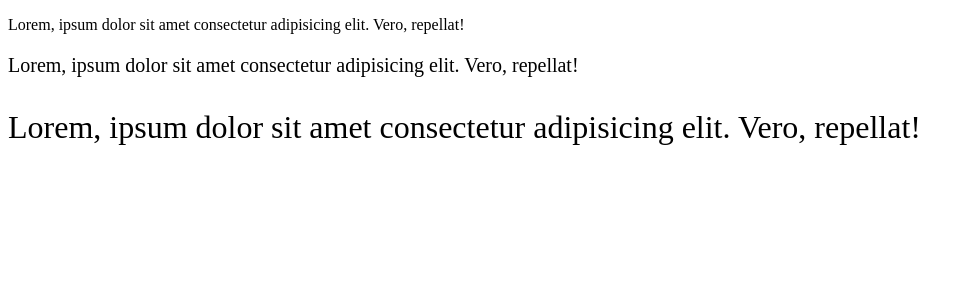
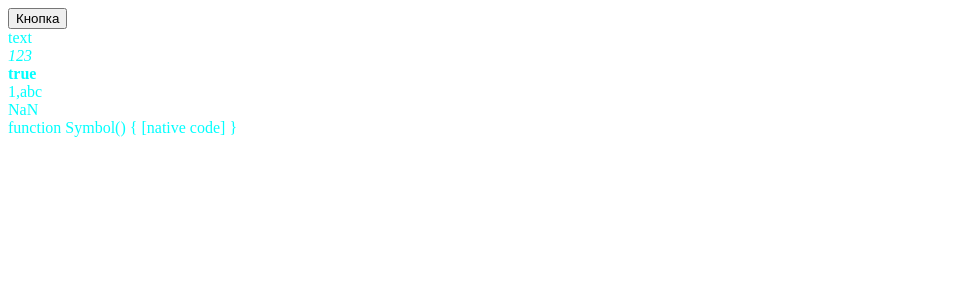
Before and after one commit to AndriiStoliarov/frameworks, an Angular app in the folder angular/yuriSimonov/basic-course-2023/: page / in a window 1280 px wide. Shown: the top 300 px of the page, without its empty margins (0-973 px from the left). Built offline with nearby package versions, Linux system fonts and the light colour scheme.

Commit message:
lesson 15 passed

```diff
--- a/angular/yuriSimonov/basic-course-2023/src/app/app.component.html
+++ b/angular/yuriSimonov/basic-course-2023/src/app/app.component.html
@@ -123,7 +123,7 @@
   <span *ngSwitchDefault>{{ item }}</span>
 </div> -->
 
-<!-- lesson 12 -------------------------------------------------------------->
+<!-- lesson 12 ------------------------------------------>
 <!-- <button (click)="toggler = !toggler">Кнопка</button>
 
 <p *ngIf="toggler">
@@ -247,8 +247,131 @@
 
 <!-- <p [style]="cssProperties">Lorem, ipsum dolor sit amet consectetur adipisicing elit. Vero, repellat!</p> -->
 
-<p>Lorem, ipsum dolor sit amet consectetur adipisicing elit. Vero, repellat!</p>
+<!-- <p>Lorem, ipsum dolor sit amet consectetur adipisicing elit. Vero, repellat!</p> -->
 
-<p [style.font-size.px]="20">Lorem, ipsum dolor sit amet consectetur adipisicing elit. Vero, repellat!</p>
+<!-- <p [style.font-size.px]="20">Lorem, ipsum dolor sit amet consectetur adipisicing elit. Vero, repellat!</p> -->
 
-<p [ngStyle]="{ 'font-size.px': 32 }">Lorem, ipsum dolor sit amet consectetur adipisicing elit. Vero, repellat!</p>
+<!-- <p [ngStyle]="{ 'font-size.px': 32 }">Lorem, ipsum dolor sit amet consectetur adipisicing elit. Vero, repellat!</p> -->
+
+<!-- lesson 15 ------------------------------------------>
+<button (click)="toggler = !toggler">Кнопка</button>
+
+<!-- <p *ngIf="toggler">
+  Lorem ipsum, dolor sit amet consectetur adipisicing elit. Amet, provident?
+</p>
+
+@if (toggler) {
+<p class="aqua">
+  Lorem ipsum, dolor sit amet consectetur adipisicing elit. Amet, provident?
+</p>
+} -->
+
+<!-- <p *ngIf="toggler; else test">
+  Lorem ipsum dolor sit amet consectetur adipisicing elit. Dicta, deserunt.
+</p>
+
+<ng-template #test>
+  <p>Текст из ng-template</p>
+</ng-template>
+
+@if (toggler) {
+<p class="aqua">
+  Lorem ipsum dolor sit amet consectetur adipisicing elit. Dicta, deserunt.
+</p>
+} @else {
+<p class="aqua">Текст из else</p>
+} -->
+
+<!-- @if (toggler) {
+<p class="aqua">
+  Lorem ipsum dolor sit amet consectetur adipisicing elit. Dicta, deserunt.
+</p>
+} @else if (true) {
+<p class="aqua">Еще одно условие</p>
+} @else {
+<p class="aqua">Текст из else</p>
+} -->
+
+<!-- <div *ngFor="let item of arr; trackBy: someTrackByMethod">
+  <span>{{ item }}</span>
+</div>
+
+@for (item of arr; track item; let i = $index) {
+<div class="aqua">
+  <span>{{ i }}</span>
+</div>
+}
+
+<hr> -->
+
+<!-- @for (item of arr; track item; let parrentIndex = $index) { @for (item of arr;
+track item; let childIndex = $index) {
+<div class="aqua">
+  <span>{{ childIndex }}</span>
+</div>
+} }
+
+<hr /> -->
+
+<!-- @for (item of []; track item) {
+<div class="aqua">
+  <span>{{ $index }}</span>
+</div>
+} @empty {
+<p class="aqua">Массив пустой</p>
+}
+
+<hr /> -->
+
+@for (item of arr; track $index) {
+<div class="aqua">
+  @switch (item) { @case (123) {
+  <i>{{ item }}</i>
+  } @case (true) {
+  <b>{{ item }}</b>
+  } @default {
+  <span>{{ item }}</span>
+  } }
+</div>
+}
+
+<!-- <ng-container *ngIf="true">
+  <div *ngFor="let item of arr">
+    <span>{{ item }}</span>
+  </div>
+</ng-container> -->
+
+<!-- <p *ngIf="toggler; then test; else second">
+  Lorem ipsum, dolor sit amet consectetur adipisicing elit. Amet, provident?
+</p>
+
+<button (click)="toggler = !toggler">Кнопка</button>
+
+<ng-template #test>
+  <div>Текст из ng-template</div>
+</ng-template>
+
+<ng-template #second>
+  <span>Текст из второго элемента ng-template</span>
+</ng-template>
+
+<!-- <button (click)="toggler = !toggler">Кнопка</button>
+
+<p *ngIf="toggler ? true : false">Какой-то текст</p>
+<p *ngIf="toggler && true">Какой-то текст</p>
+<p *ngIf="false || toggler">Какой-то текст</p> -->
+
+<!-- <p *ngIf="arr?.[0]">Есть такой элемент в массиве: {{ arr[0] }}</p> -->
+
+<!-- <ng-container *ngIf="obj.first.second.third as info">
+  <p>Имя: {{ info.name }}</p>
+  <p>Возраст: {{ info.age }}</p>
+</ng-container> -->
+
+<!-- <div *ngFor="let item of arr; even as evenItem; trackBy: someTrackByMethod">
+  <span *ngIf="evenItem">{{ item }}</span>
+</div> -->
+
+<!-- <div *ngFor="let item of arr | slice : 1 : 4">
+  <span>{{ item }}</span>
+</div> -->
--- a/angular/yuriSimonov/basic-course-2023/src/app/app.component.ts
+++ b/angular/yuriSimonov/basic-course-2023/src/app/app.component.ts
@@ -65,7 +65,16 @@
   //   return item;
   // }
   //* lesson 13
-  color: string = 'orange';
+  // color: string = 'orange';
+  // cssProperties = { color: 'orange', background: 'green' };
+  //* lesson 15
+  toggler: boolean = true;
 
-  cssProperties = { color: 'orange', background: 'green' };
+  arr: any[] = ['text', 123, true, [1, 'abc'], NaN, Symbol];
+
+  someTrackByMethod(index: number, item: any) {
+    console.log(1);
+
+    return item;
+  }
 }
```
